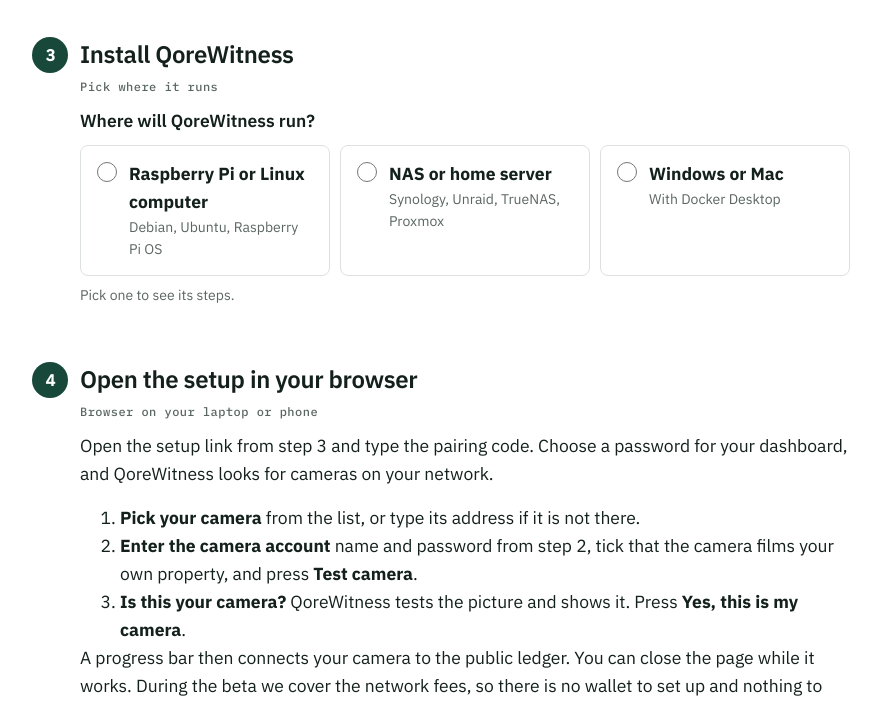
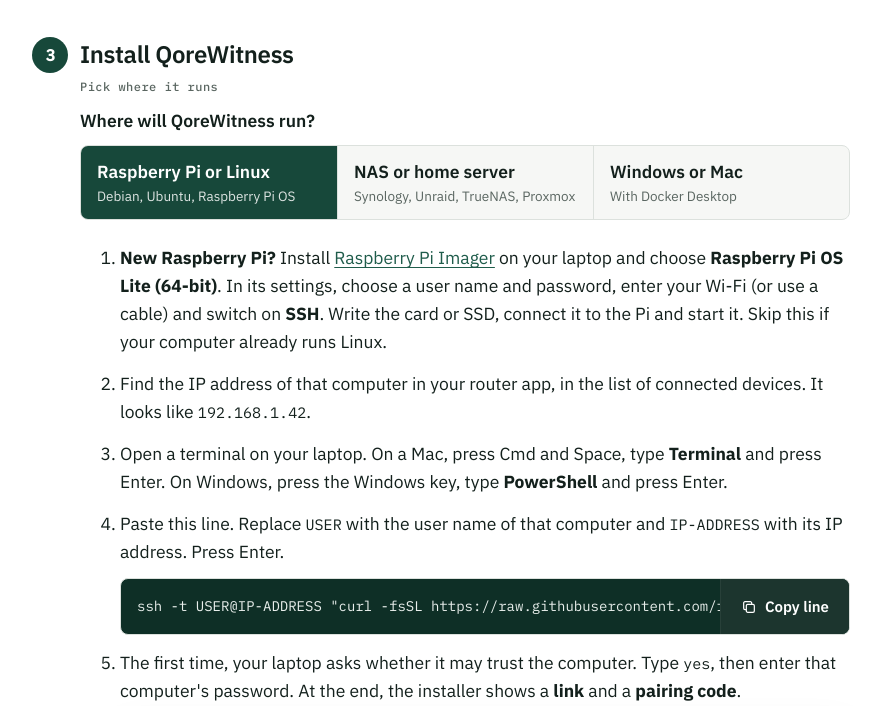
Before and after one commit to fnoufnou/qorewitness, a website: page web/site/get-started.html in a window 1280 px wide. Shown: the part 2036-2742 px from the top of the page, without its empty margins (342-1230 px from the left). Drawn offline with Linux system fonts and the light colour scheme.

Commit message:
site(get-started): tabs for where it runs, hashed asset links

```diff
--- a/web/site/assets/site.css
+++ b/web/site/assets/site.css
@@ -222,27 +222,25 @@ ul.checks.no svg{color:var(--bad)}
 .step .body>*:last-child{margin-bottom:0}
 .step .time{font:500 12px/1 var(--mono);color:var(--muted);letter-spacing:.04em;margin:-4px 0 14px 48px}
 .rail{display:none}
-/* Get started, step 3: pick where it runs, then see only that path. Without :has() every path shows. */
-.where-pick{border:0;margin:0 0 8px;padding:0;display:grid;gap:10px}
-.where-pick legend{font-weight:600;margin-bottom:10px;padding:0}
-.where-opt{display:flex;gap:12px;align-items:flex-start;padding:14px 16px;border:1px solid var(--line);border-radius:var(--r);background:var(--bg);cursor:pointer;min-height:48px}
-.where-opt input{flex:none;width:20px;height:20px;margin:2px 0 0;accent-color:var(--brand)}
-.where-opt b{display:block}
-.where-opt small{display:block;color:var(--muted);font-size:14px}
-.where-opt:hover{background:var(--surface)}
-.where-opt:has(input:checked){border-color:var(--brand);box-shadow:0 0 0 1px var(--brand);background:var(--pine-50)}
-.where-opt:has(input:focus-visible){outline:2px solid var(--link);outline-offset:2px}
+/* Get started, step 3: tabs for where it runs (site.js). Without the script every path shows with its own heading. */
+.tabs-q{font-weight:600;margin:0 0 10px}
+.tablist{display:grid;grid-template-columns:minmax(0,1fr);border:1px solid var(--line);border-radius:var(--r);overflow:hidden;background:var(--surface)}
+.tablist[hidden]{display:none}
+.tablist [role=tab]{display:block;width:100%;text-align:left;font:inherit;color:var(--fg);background:transparent;border:0;border-top:1px solid var(--line);padding:12px 16px;min-height:48px;cursor:pointer}
+.tablist [role=tab]:first-child{border-top:0}
+.tablist [role=tab] b{display:block;font-weight:600}
+.tablist [role=tab] small{display:block;color:var(--muted);font-size:13.5px}
+.tablist [role=tab]:hover{background:var(--pine-50)}
+.tablist [role=tab][aria-selected=true]{background:var(--brand);color:var(--brand-fg)}
+.tablist [role=tab][aria-selected=true] small{color:var(--brand-fg);opacity:.85}
+.tablist [role=tab]:focus-visible{outline:2px solid var(--link);outline-offset:-4px}
 .path-panel{margin-top:24px;scroll-margin-top:120px}
+.path-panel:focus-visible{outline:2px solid var(--link);outline-offset:6px;border-radius:4px}
 .path-panel h4{font-size:1.1rem;margin:0 0 12px}
+.tabs.js .path-panel h4{display:none}
 .path-steps>li{margin-bottom:14px}
 .path-steps .copybox,.path-steps .shot{margin:12px 0 4px}
-@supports selector(:has(*)){
-  .where .path-panel{display:none}
-  .where:has(#w-linux:checked) #path-linux,.where:has(#w-server:checked) #path-server,.where:has(#w-desktop:checked) #path-desktop{display:block}
-  .where:has(input:checked) .where-hint{display:none}
-}
-@supports not selector(:has(*)){.where-hint{display:none}}
-@media (min-width:860px){.where-pick{grid-template-columns:repeat(3,minmax(0,1fr))}.where-pick legend{grid-column:1/-1}}
+@media (min-width:640px){.tablist{grid-template-columns:repeat(3,minmax(0,1fr))}.tablist [role=tab]{border-top:0;border-left:1px solid var(--line)}.tablist [role=tab]:first-child{border-left:0}}
 .need{scroll-margin-top:120px}
 .need .tablewrap table{min-width:30rem}
 
--- a/web/site/assets/site.js
+++ b/web/site/assets/site.js
@@ -65,3 +65,38 @@
   check();
   window.addEventListener("resize", check);
 })();
+
+/* Tabs (Get started, step 3). Without this file every panel shows, each with its own heading. */
+(function () {
+  document.querySelectorAll("[data-tabs]").forEach(function (box) {
+    var list = box.querySelector("[role=tablist]");
+    if (!list) return;
+    var tabs = Array.prototype.slice.call(list.querySelectorAll("[role=tab]"));
+    function panel(t) { return document.getElementById(t.getAttribute("aria-controls")); }
+    function select(tab, focus) {
+      tabs.forEach(function (t) {
+        var on = t === tab;
+        t.setAttribute("aria-selected", on ? "true" : "false");
+        t.tabIndex = on ? 0 : -1;
+        var p = panel(t);
+        if (p) p.hidden = !on;
+      });
+      if (focus) tab.focus();
+    }
+    var start = tabs[0];
+    var hash = location.hash.replace("#", "");
+    tabs.forEach(function (t) { if (t.getAttribute("aria-controls") === hash) start = t; });
+    list.hidden = false;
+    box.classList.add("js");
+    select(start, false);
+    tabs.forEach(function (t, i) {
+      t.addEventListener("click", function () { select(t, false); });
+      t.addEventListener("keydown", function (e) {
+        var n = e.key === "ArrowRight" || e.key === "ArrowDown" ? i + 1 : e.key === "ArrowLeft" || e.key === "ArrowUp" ? i - 1 : e.key === "Home" ? 0 : e.key === "End" ? tabs.length - 1 : null;
+        if (n === null) return;
+        e.preventDefault();
+        select(tabs[(n + tabs.length) % tabs.length], true);
+      });
+    });
+  });
+})();
--- a/web/site/get-started.html
+++ b/web/site/get-started.html
@@ -20,7 +20,7 @@
 <meta name="twitter:image" content="https://qorewitness.fnoufnou.com/qorewitness-featured.png">
 <link rel="icon" href="favicon.svg" type="image/svg+xml">
 <link rel="preload" href="fonts/plex-sans.woff2" as="font" type="font/woff2" crossorigin>
-<link rel="stylesheet" href="assets/site.css">
+<link rel="stylesheet" href="assets/site.css?v=7dfb15784e">
 <script>document.documentElement.classList.add("js")</script>
 </head>
 <body>
@@ -96,14 +96,14 @@
 </div></li>
 
 <li class="step" id="s3"><h3>Install QoreWitness</h3><p class="time">Pick where it runs</p><div class="body">
-<div class="where">
-<fieldset class="where-pick"><legend>Where will QoreWitness run?</legend>
-<label class="where-opt" for="w-linux"><input type="radio" name="where" id="w-linux" value="linux"><span><b>Raspberry Pi or Linux computer</b><small>Debian, Ubuntu, Raspberry Pi OS</small></span></label>
-<label class="where-opt" for="w-server"><input type="radio" name="where" id="w-server" value="server"><span><b>NAS or home server</b><small>Synology, Unraid, TrueNAS, Proxmox</small></span></label>
-<label class="where-opt" for="w-desktop"><input type="radio" name="where" id="w-desktop" value="desktop"><span><b>Windows or Mac</b><small>With Docker Desktop</small></span></label>
-</fieldset>
-<p class="where-hint small muted">Pick one to see its steps.</p>
-<div class="path-panel" id="path-linux"><h4>Raspberry Pi or Linux computer</h4><ol class="plain path-steps">
+<div class="tabs" data-tabs>
+<p class="tabs-q">Where will QoreWitness run?</p>
+<div class="tablist" role="tablist" aria-label="Where will QoreWitness run?" hidden>
+<button type="button" role="tab" id="tab-linux" aria-controls="path-linux" aria-selected="true"><b>Raspberry Pi or Linux</b><small>Debian, Ubuntu, Raspberry Pi OS</small></button>
+<button type="button" role="tab" id="tab-server" aria-controls="path-server" aria-selected="false" tabindex="-1"><b>NAS or home server</b><small>Synology, Unraid, TrueNAS, Proxmox</small></button>
+<button type="button" role="tab" id="tab-desktop" aria-controls="path-desktop" aria-selected="false" tabindex="-1"><b>Windows or Mac</b><small>With Docker Desktop</small></button>
+</div>
+<div class="path-panel" id="path-linux" role="tabpanel" aria-labelledby="tab-linux" tabindex="0"><h4>Raspberry Pi or Linux computer</h4><ol class="plain path-steps">
 <li><b>New Raspberry Pi?</b> Install <a href="https://www.raspberrypi.com/software/">Raspberry Pi Imager</a> on your laptop and choose <b>Raspberry Pi OS Lite (64-bit)</b>. In its settings, choose a user name and password, enter your Wi-Fi (or use a cable) and switch on <b>SSH</b>. Write the card or SSD, connect it to the Pi and start it. Skip this if your computer already runs Linux.</li>
 <li>Find the IP address of that computer in your router app, in the list of connected devices. It looks like <code>192.168.1.42</code>.</li>
 <li>Open a terminal on your laptop. On a Mac, press Cmd and Space, type <b>Terminal</b> and press Enter. On Windows, press the Windows key, type <b>PowerShell</b> and press Enter.</li>
@@ -124,7 +124,7 @@ Or click this link: http://192.168.1.42:8080/setup?token=…</pre></div></figure
 </ol>
 <details class="help"><summary>Something not working?</summary><div class="in"><ul class="plain"><li><b>Connection refused or timed out.</b> Check the IP address in your router app and that SSH is on.</li><li><b>Permission denied.</b> Check the user name and password of the computer.</li><li><b>Already working on that computer itself?</b> Paste only the part between the quotes.</li><li><b>Keep the pairing code to yourself.</b> Anyone with it can set up QoreWitness until you choose a password.</li><li>Want to read the script first? It is on <a href="https://github.com/fnoufnou/qorewitness/blob/v0.6.0-alpha.4/install.sh">GitHub</a>, exactly the version the line runs. You can run the line again at any time.</li></ul></div></details>
 </div>
-<div class="path-panel" id="path-server"><h4>NAS or home server</h4><ol class="plain path-steps">
+<div class="path-panel" id="path-server" role="tabpanel" aria-labelledby="tab-server" tabindex="0"><h4>NAS or home server</h4><ol class="plain path-steps">
 <li>Make sure Docker with Compose runs on it. On Synology, install <a href="https://www.synology.com/en-global/dsm/packages/ContainerManager">Container Manager</a> from the Package Center. On other systems, see <a href="https://docs.docker.com/engine/install/">Install Docker Engine</a>. On Proxmox, create a Debian container or virtual machine and choose <b>Raspberry Pi or Linux computer</b> above.</li>
 <li>Find the IP address of that computer in your router app, in the list of connected devices. It looks like <code>192.168.1.42</code>.</li>
 <li>Create a folder named <code>qorewitness</code> and save <a href="https://raw.githubusercontent.com/fnoufnou/qorewitness/v0.6.0-alpha.4/docker-compose.yml">docker-compose.yml</a> in it.</li>
@@ -138,7 +138,7 @@ The second line shows your pairing code.</li>
 </ol>
 <p class="small">More detail: <a href="https://github.com/fnoufnou/qorewitness/blob/main/docs/INSTALL.md">INSTALL.md</a>.</p>
 </div>
-<div class="path-panel" id="path-desktop"><h4>Windows or Mac</h4><ol class="plain path-steps">
+<div class="path-panel" id="path-desktop" role="tabpanel" aria-labelledby="tab-desktop" tabindex="0"><h4>Windows or Mac</h4><ol class="plain path-steps">
 <li>Install <a href="https://www.docker.com/products/docker-desktop/">Docker Desktop</a> and start it. Set the computer to never sleep, because QoreWitness only records while it is on.</li>
 <li>Create a folder named <code>qorewitness</code> and save <a href="https://raw.githubusercontent.com/fnoufnou/qorewitness/v0.6.0-alpha.4/docker-compose.yml">docker-compose.yml</a> in it.</li>
 <li>Open a terminal in that folder. On a Mac, use <b>Terminal</b>. On Windows, use <b>PowerShell</b>. Go to the folder and run:
@@ -186,6 +186,6 @@ The second line shows your pairing code.</li>
 </div>
 <div class="legal"><p>© 2026 fnoufnou. QoreWitness is open source under the <a href="https://github.com/fnoufnou/qorewitness/blob/main/LICENSE">Apache License 2.0</a>.</p><p>QoreChain, TP-Link, Tapo and other names are trademarks of their respective owners. <a href="trust.html">Trust and limits</a></p></div>
 </div></footer>
-<script src="assets/site.js" defer></script>
+<script src="assets/site.js?v=47361f33fc" defer></script>
 </body>
 </html>
```
Also changed, not shown: scripts/build-site-preview.mjs (+18 -15 lines), web/site/cameras.html (+2 -2 lines), web/site/daily-use.html (+2 -2 lines), web/site/developers.html (+2 -2 lines), web/site/faq.html (+2 -2 lines), web/site/how-it-works.html (+2 -2 lines), web/site/index.html (+2 -2 lines), web/site/jury.html (+2 -2 lines), web/site/plans.html (+2 -2 lines), web/site/prove.html (+2 -2 lines), web/site/trust.html (+2 -2 lines), CHANGELOG.md.
